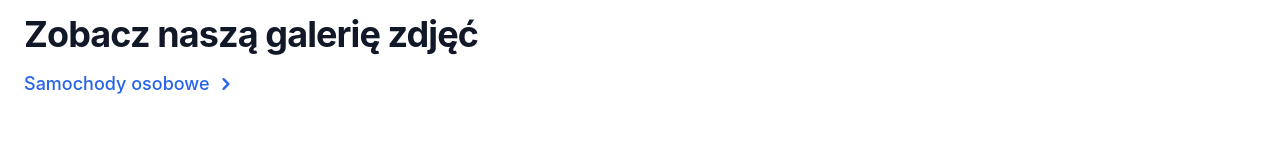
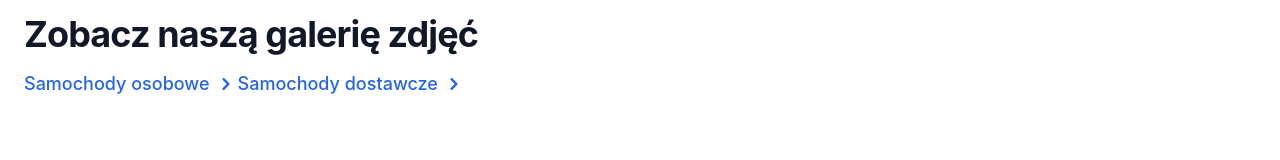
Before and after one commit to CostkaKukru/cars-spot, a Vue app: page / in a window 1280 px wide. Shown: the part 548-708 px from the top of the page. Built offline with nearby package versions, Linux system fonts and the light colour scheme.

Commit message:
adding buttons

```diff
--- a/src/App.vue
+++ b/src/App.vue
@@ -99,6 +99,10 @@ const slides = [
               Samochody osobowe
               <svg class="ml-1 w-6 h-6" fill="currentColor" viewBox="0 0 20 20" xmlns="http://www.w3.org/2000/svg"><path fill-rule="evenodd" d="M7.293 14.707a1 1 0 010-1.414L10.586 10 7.293 6.707a1 1 0 011.414-1.414l4 4a1 1 0 010 1.414l-4 4a1 1 0 01-1.414 0z" clip-rule="evenodd"></path></svg>
           </a>
+          <a href="#" class="inline-flex items-center font-medium text-primary-600 hover:text-primary-800 dark:text-primary-500 dark:hover:text-primary-700">
+              Samochody dostawcze
+              <svg class="ml-1 w-6 h-6" fill="currentColor" viewBox="0 0 20 20" xmlns="http://www.w3.org/2000/svg"><path fill-rule="evenodd" d="M7.293 14.707a1 1 0 010-1.414L10.586 10 7.293 6.707a1 1 0 011.414-1.414l4 4a1 1 0 010 1.414l-4 4a1 1 0 01-1.414 0z" clip-rule="evenodd"></path></svg>
+          </a>
       </div>
   </div>
 </section>
```
